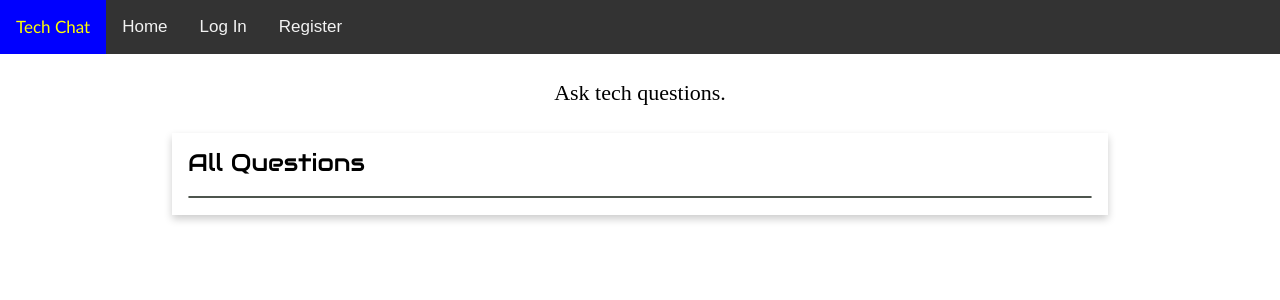
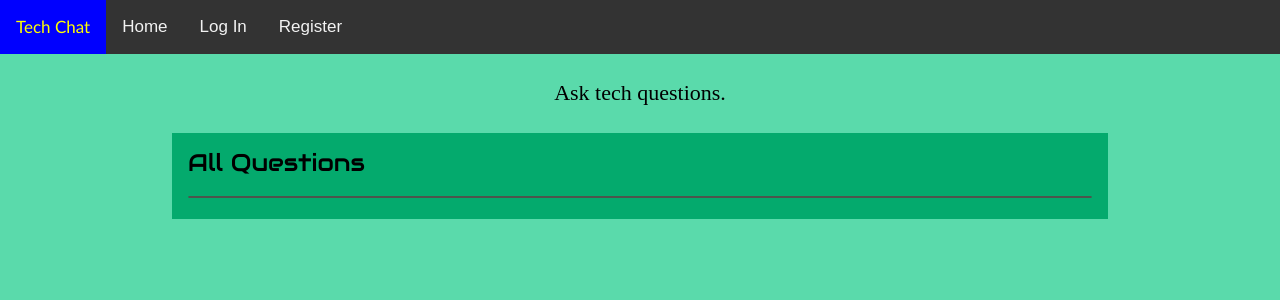
Before and after one commit to DonnavanStaddon/TechChat, a Flask app: page / in a window 1280 px wide. Shown: the top 300 px of the page. Run offline with Flask 3, Linux system fonts and the light colour scheme; data that the repository does not hold is empty; some libraries are stand-ins or nearby versions; some web fonts are replaced.

Commit message:
css layout edit

```diff
--- a/static/css/style.css
+++ b/static/css/style.css
@@ -1,3 +1,13 @@
+.bg {
+  background-color: #5adaab;
+}
+
+/* Add padding to containers */
+.container {
+  padding: 16px;
+  background-color: #5adaab;
+}
+
 /* NAVBAR */
 body {
   margin: 0;
@@ -26,7 +36,7 @@ body {
 
 .topnav a.active {
   background-color: #04AA6D;
-    color: white;
+  color: rgb(216, 78, 78);
 }
 
 .topnav .icon {
@@ -70,13 +80,16 @@ body {
 .topnav a.logo {
   font-family: 'Trebuchet MS', sans-serif;
 }
+
 /* NAVBAR */
 
 /* h1 */
 .h1 {
   text-align: center;
-    font-family: 'Aclonica';font-size: 22px;
+  font-family: 'Aclonica';
+  font-size: 22px;
 }
+
 /* h1 */
 
 /* REGFORM */
@@ -85,14 +98,9 @@ body {
   box-sizing: border-box;
 }
 
-  /* Add padding to containers */
-  .container {
-    padding: 16px;
-    background-color: white;
-  }
-
 /* Full-width input fields */
-  input[type=text], input[type=password] {
+input[type=text],
+input[type=password] {
   width: 100%;
   padding: 15px;
   margin: 5px 0 22px 0;
@@ -101,7 +109,8 @@ body {
   background: #f1f1f1;
 }
 
-  input[type=text]:focus, input[type=password]:focus {
+input[type=text]:focus,
+input[type=password]:focus {
   background-color: #ddd;
   outline: none;
 }
@@ -138,54 +147,50 @@ body {
   background-color: #f1f1f1;
   text-align: center;
 }
+
 /* REGFORM */
 
 .flashes h4 {
   line-height: 2;
   background-color: lightgreen;
   text-align: center;
-    font-family: 'Sofia';font-size: 22px;
+  font-family: 'Sofia';
+  font-size: 22px;
   font-size: 150%;
 }
 
 /* PROFILE CARD */
 .card {
-    box-shadow: 0 4px 8px 0 rgba(0,0,0,0.2);
+  box-shadow: 0 4px 8px 0 rgba(0, 0, 0, 0.2);
   transition: 0.3s;
   width: 40%;
   display: block;
   margin-left: auto;
   margin-right: auto;
-    font-family: 'Sofia';font-size: 22px;
+  font-family: 'Sofia';
+  font-size: 22px;
   text-align: center;
 }
 
 .card:hover {
-    box-shadow: 0 8px 16px 0 rgba(0,0,0,0.2);
+  box-shadow: 0 8px 16px 0 rgba(0, 0, 0, 0.2);
 }
 
 .container {
   padding: 2px 16px;
 }
+
 /* PROFILE CARD */
 
 /* CHAT MESSAGE MAIN PAGE CALLED TASKS.HTML SHOW AS GET_TASKS*/
 .chat {
-  box-shadow: 0 4px 8px 0 rgba(0,0,0,0.2);
-  transition: 0.3s;
   width: 75%;
-  display: block;
   margin-left: auto;
   margin-right: auto;
+  background-color: #04AA6D;
+  padding: 2px 16px;
 }
 
-.chat:hover {
-  box-shadow: 0 8px 16px 0 rgba(0,0,0,0.2);
-}
-
-.container {
-  padding: 2px 16px;
-}
 /* LINE */
 .line {
   border: 1px solid rgb(77, 85, 77);
@@ -219,6 +224,7 @@ body {
 .tooltip:hover .tooltiptext {
   visibility: visible;
 }
+
 /* TOOL TIP */
 
 /* ASK QUESTION FORM */
@@ -226,7 +232,9 @@ body {
   box-sizing: border-box;
 }
 
-  input[type=text], select, textarea {
+input[type=text],
+select,
+textarea {
   width: 100%;
   padding: 12px;
   border: 1px solid #ccc;
@@ -280,11 +288,15 @@ body {
 
 /* Responsive layout - when the screen is less than 600px wide, make the two columns stack on top of each other instead of next to each other */
 @media screen and (max-width: 600px) {
-    .col-25, .col-75, input[type=submit] {
+
+  .col-25,
+  .col-75,
+  input[type=submit] {
     width: 100%;
     margin-top: 0;
   }
 }
+
 /* ASK QUESTION FORM */
 
 /* SWITCH */
@@ -325,15 +337,15 @@ body {
   transition: .4s;
 }
 
-  input:checked + .slider {
+input:checked+.slider {
   background-color: #2196F3;
 }
 
-  input:focus + .slider {
+input:focus+.slider {
   box-shadow: 0 0 1px #2196F3;
 }
 
-  input:checked + .slider:before {
+input:checked+.slider:before {
   -webkit-transform: translateX(26px);
   -ms-transform: translateX(26px);
   transform: translateX(26px);
@@ -347,9 +359,10 @@ body {
 .slider.round:before {
   border-radius: 50%;
 }
+
 /* SWITCH */
 
-select{
+select {
   font-size: large;
 }
 
@@ -357,21 +370,30 @@ select{
 .header {
   font-family: "Audiowide", sans-serif;
 }
+
 .topic {
-  font-family: 'Bowlby One';font-size: 22px;
+  font-family: 'Bowlby One';
+  font-size: 22px;
 }
+
 .category {
-  font-family: 'Bree Serif';font-size: 22px;
+  font-family: 'Bree Serif';
+  font-size: 22px;
 }
 
 .question {
-  font-family: 'Carter One';font-size: 22px;
+  font-family: 'Carter One';
+  font-size: 22px;
 }
+
 .created {
-  font-family: 'Bagel Fat One';font-size: 19px;
+  font-family: 'Bagel Fat One';
+  font-size: 19px;
 }
 
 .date {
-  font-family: 'Black Ops One';font-size: 15px;
+  font-family: 'Black Ops One';
+  font-size: 15px;
 }
+
 /* GOOGLE FONTS*/
--- a/templates/base.html
+++ b/templates/base.html
@@ -55,7 +55,7 @@
     <title>Tech Chat</title>
 </head>
 
-<body>
+<body class="bg">
 
     <section>
         <!-- flash messages -->
--- a/templates/tasks.html
+++ b/templates/tasks.html
@@ -3,17 +3,12 @@
 
 <!--MAIN PAGE-->
 <div class="chat">
-    <div class="container">
     <h3 class="header">All Questions</h3>
     {% for task in tasks %}
-        {% if session.user|lower == task.created_by|lower %}
-        <a href="{{ url_for('delete_task', task_id=task._id) }}" class="w3-btn w3-red">Delete</a>
-        <a href="{{ url_for('edit_task', task_id=task._id) }}" class="w3-btn w3-green">Edit</a>
-        {% endif %}
+
     <P class="line"></P>
     <p class="topic">Topic: {{ task.task_name }}</p>
     {% if task.is_urgent == "on" %}
-
     <div class="tooltip">Urgent
         <i class="material-icons" style="font-size:20px;color:red">help</i>
         <span class="tooltiptext">Help!</span>
@@ -23,9 +18,12 @@
     <p class="question">Question: {{ task.task_description }}</p>
     <p class="created">Created By: {{ task.created_by }}</p>
     <p class="date">Date: {{ task.due_date }}</p>
+    {% if session.user|lower == task.created_by|lower %}
+    <a href="{{ url_for('delete_task', task_id=task._id) }}" class="w3-btn w3-red">Delete</a>
+    <a href="{{ url_for('edit_task', task_id=task._id) }}" class="w3-btn w3-green">Edit</a>
+    {% endif %}
     {% endfor %}
     <P class="line"></P>
-    </div>
   </div>
 
 <div class="chat">
```
Lines whose indentation alone changed are shown as unchanged.
